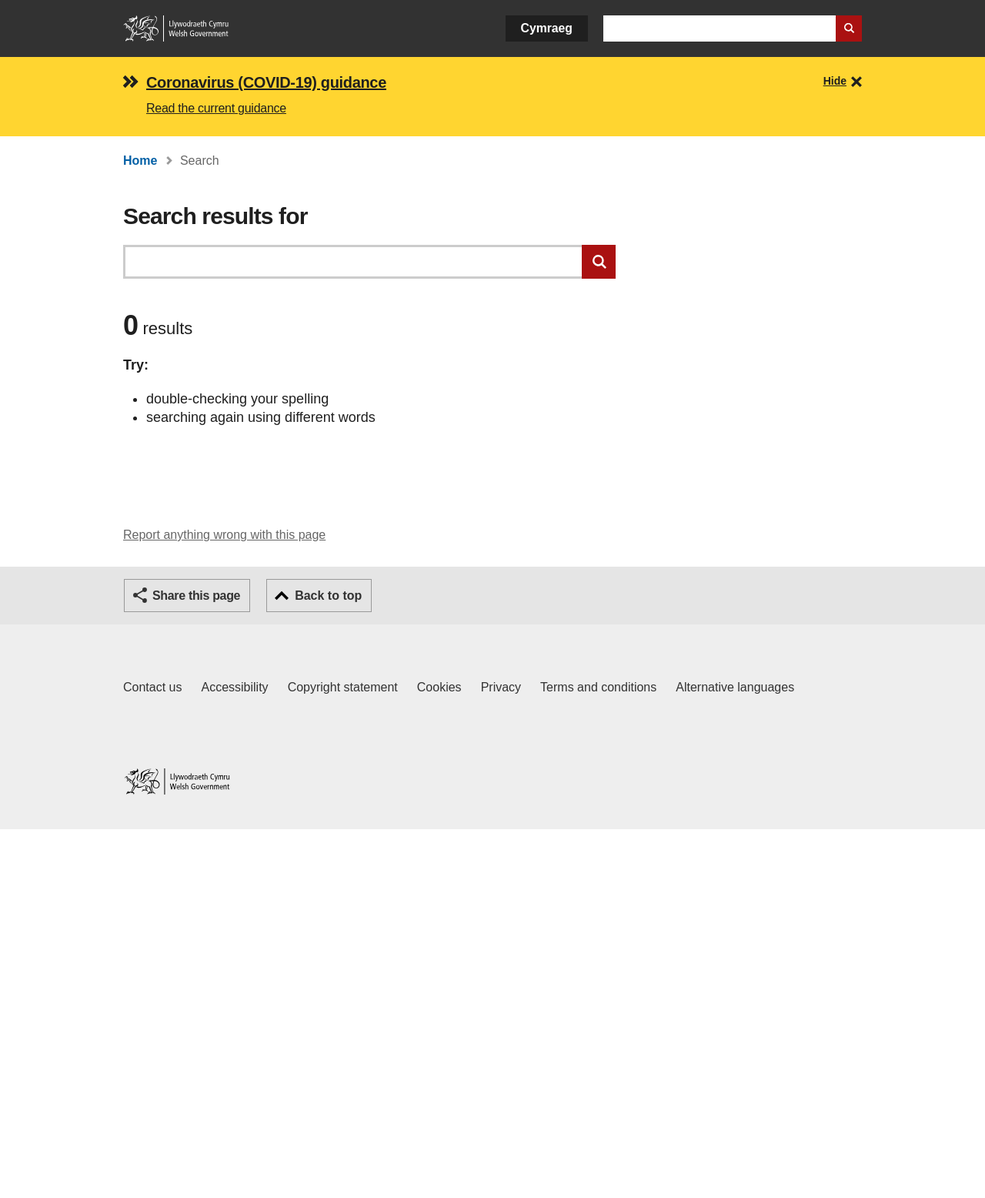
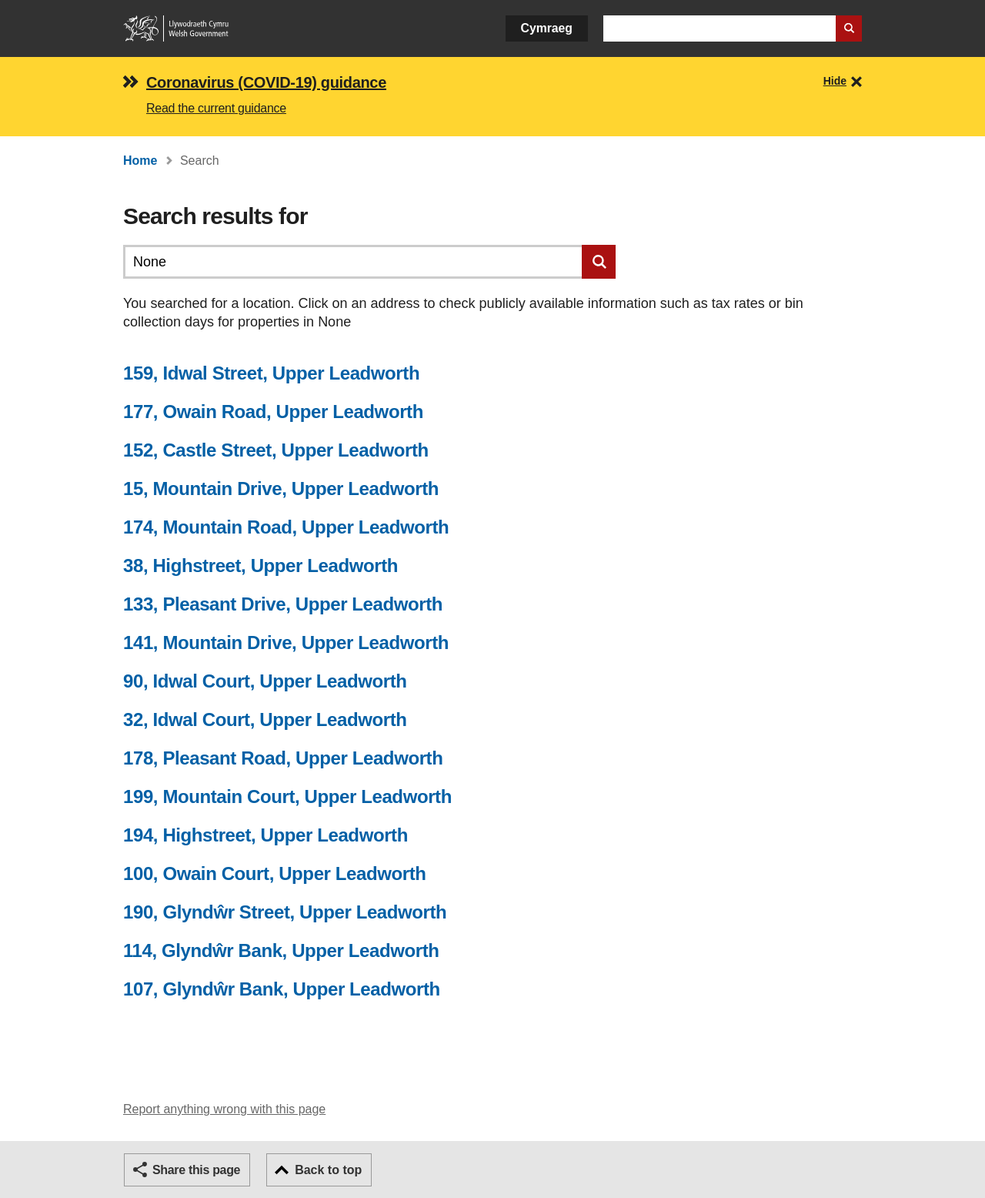
Before and after one commit to welsh-revenue-authority/property-per-page, a Flask app: page /search in a window 1280 px wide. Shown: the top 1556 px of the page at 77% size. Before the commit the page ends 1077 px from the top, so only its background shows below. Run offline with Flask 2, Linux system fonts and the light colour scheme; some libraries are stand-ins or nearby versions.

Commit message:
address list

```diff
--- a/main.py
+++ b/main.py
@@ -9,4 +9,26 @@
 
 @app.route('/search', methods=['GET'])
 def search():
-    return render_template('search.html')
+    search_term =  request.args.get("global-keywords")
+
+    properties = [
+            {'uprn': 10013705907, 'address': '159, Idwal Street, Upper Leadworth'},
+            {'uprn': 10013705990, 'address': '177, Owain Road, Upper Leadworth'},
+            {'uprn': 10013706214, 'address': '152, Castle Street, Upper Leadworth'},
+            {'uprn': 10013706215, 'address': '15, Mountain Drive, Upper Leadworth'},
+            {'uprn': 10013706216, 'address': '174, Mountain Road, Upper Leadworth'},
+            {'uprn': 10013706218, 'address': '38, Highstreet, Upper Leadworth'},
+            {'uprn': 10013706219, 'address': '133, Pleasant Drive, Upper Leadworth'},
+            {'uprn': 10013706220, 'address': '141, Mountain Drive, Upper Leadworth'},
+            {'uprn': 10013706221, 'address': '90, Idwal Court, Upper Leadworth'},
+            {'uprn': 10013706222, 'address': '32, Idwal Court, Upper Leadworth'},
+            {'uprn': 10013706223, 'address': '178, Pleasant Road, Upper Leadworth'},
+            {'uprn': 10013706224, 'address': '199, Mountain Court, Upper Leadworth'},
+            {'uprn': 10013706225, 'address': '194, Highstreet, Upper Leadworth'},
+            {'uprn': 10013706226, 'address': '100, Owain Court, Upper Leadworth'},
+            {'uprn': 10013706227, 'address': '190, Glyndŵr Street, Upper Leadworth'},
+            {'uprn': 10013706229, 'address': '114, Glyndŵr Bank, Upper Leadworth'},
+            {'uprn': 10013706230, 'address': '107, Glyndŵr Bank, Upper Leadworth'}
+    ]
+
+    return render_template('search.html', search_term=search_term, properties=properties)
--- a/templates/search.html
+++ b/templates/search.html
@@ -69,27 +69,32 @@
                   <label for="edit-global-keywords--2">Search</label>
 
 
-            <input data-drupal-selector="edit-global-keywords" type="text" id="edit-global-keywords--2" name="global-keywords" value="" size="30" maxlength="128" class="form-text">
+            <input data-drupal-selector="edit-global-keywords" type="text" id="edit-global-keywords--2" name="global-keywords" value="{{search_term}}" size="30" maxlength="128" class="form-text">
 
 
                               </div>
           <div data-drupal-selector="edit-actions" class="form-actions js-form-wrapper form-wrapper" id="edit-actions--2--5A6GNUj7Ykc">
             <input data-drupal-selector="edit-submit-global-keyword-search-2" type="submit" id="edit-submit-global-keyword-search--2" value="Search website" class="button js-form-submit form-submit">
-
           </div>
-
-
           </form>
-
             </div>
-
-
-
-
-
-
-            <div class="index-list__results no-search-results"><span class="index-list__count">0</span> results</div><p><strong>Try:</strong></p>
-            <ul><li>double-checking your spelling</li><li>searching again using different words</li></ul>
+            <div style="clear:both">
+              <p>
+                You searched for a location. Click on an address to check publicly available information such as tax rates or bin collection days for properties in {{search_term}}
+              </p>
+            </div>
+            <ul class="index-list__items">
+              {% for property in properties %}
+              <li class="index-list__item">
+                <div role="article" about="https://gov.wales/report-tax-avoidance-or-evasion">
+                  <div class="index-list__title">
+                    <a href="/property/{{property['uprn']}}"><span>{{property['address']}}</span>
+                    </a>
+                  </div>
+                </div>
+              </li>
+            {% endfor %}
+          </ul>
 
 
 
```
